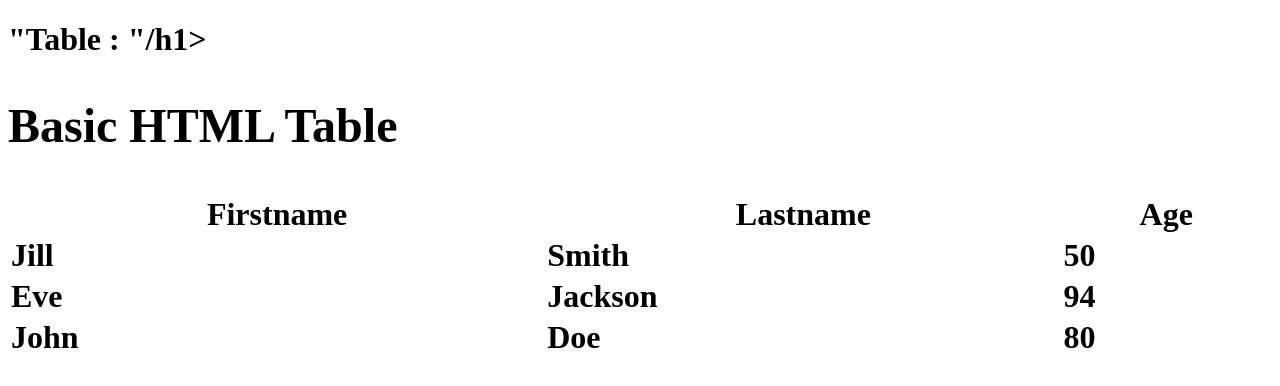
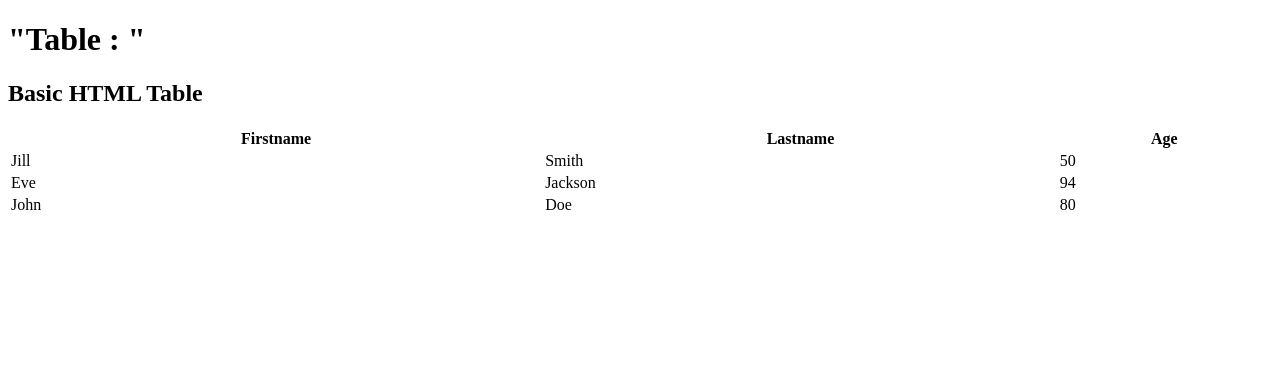
Before and after one commit to Jean-Philippe-MAILLOT/Jean-Philippe-MAILLOT.github.io, a plain HTML site: page index.html in a window 1280 px wide. Drawn offline with Linux system fonts and the light colour scheme.

Commit message:
Update index.html

```diff
--- a/index.html
+++ b/index.html
@@ -30,7 +30,7 @@ function includeHTML() {
 };
 </script>
 <body>
-<h1>"Table : "/h1>
+<h1>"Table : "</h1>
 <div w3-include-html="table.html"></div>
 
 <script>
```
